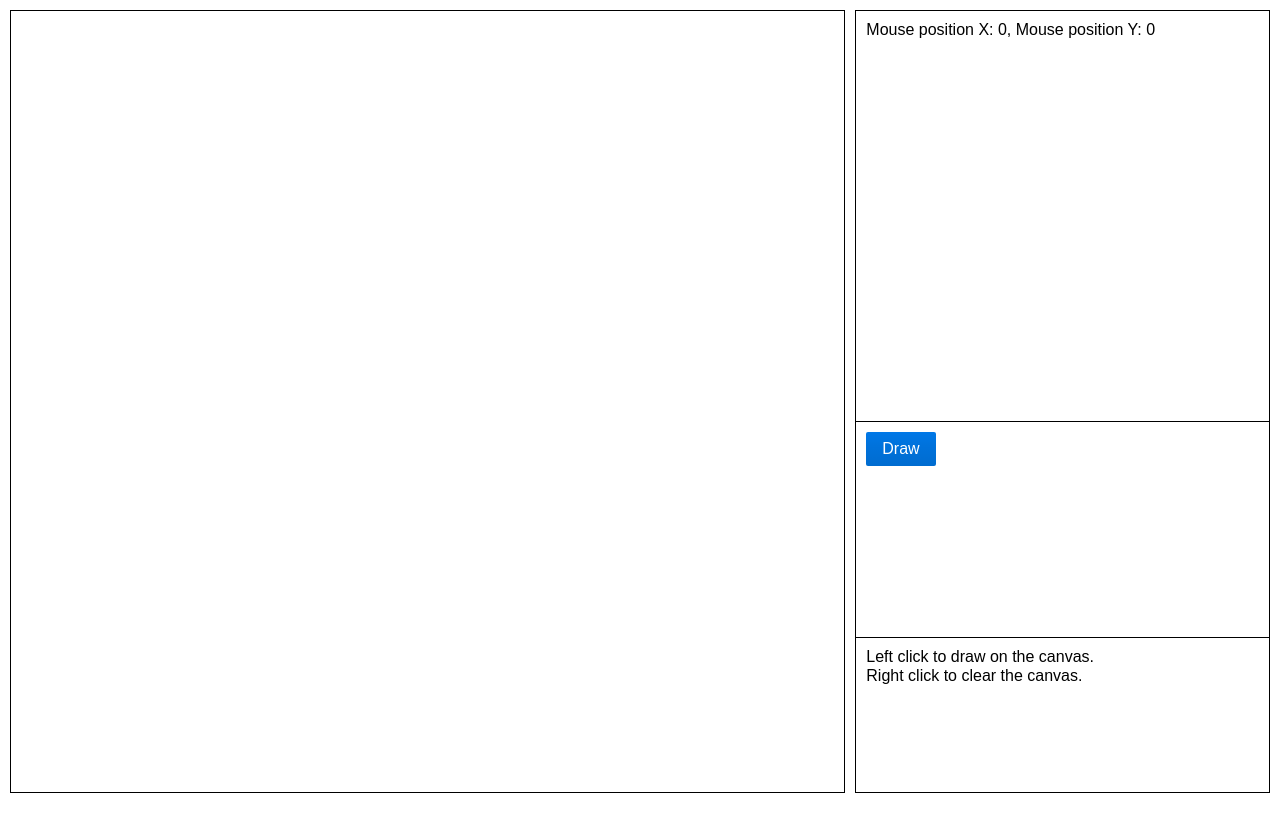
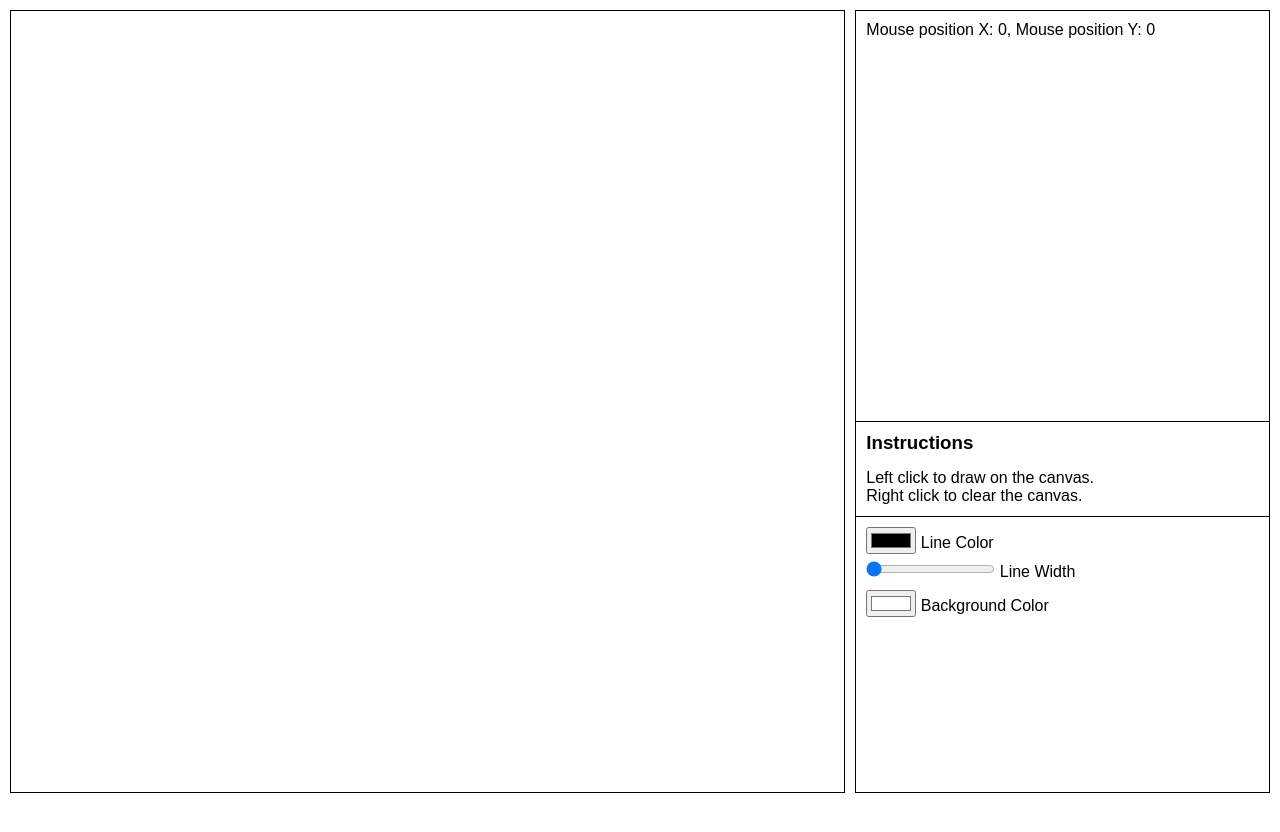
Before and after one commit to crisp-papa/canvas, a plain HTML site: page index.html in a window 1280 px wide. Both pictures are taken after a click on the button "Draw". After the commit the page ends 803 px from the top, so only its background shows below. Drawn offline with nearby package versions, Linux system fonts and the light colour scheme.

Commit message:
Improving the draw function - Added line color, line width, and background color controls - Some improvements to styling

```diff
--- a/css/main.css
+++ b/css/main.css
@@ -17,29 +17,52 @@ body {
 
 canvas {
   width: 100%;
+  height: 100%;
 }
 
 .info {
   border: 1px solid black;
   margin: 10px 0;
   flex-basis: calc(33.333% - 14px);
+  display: flex;
+  flex-direction: column;
 }
 
 #console {
-  height: calc(50%);
+  min-height: 50%;
 }
 
 #instructions {
   border-top: 1px solid black;
-  height: calc(25%);
   padding: 10px;
+}
+
+#instructions #header {
+  margin: 0 0 15px 0;
 }
 
 #controls {
   border-top: 1px solid black;
-  height: calc(25%);
+  align-items: stretch;
+}
+
+#draw {
+  width: 100%;
+}
+
+#controls, #draw {
+  height: 100%;
 }
 
 #console, #controls {
   padding: 10px;
 }
+
+#draw-functions {
+  display: flex;
+  flex-flow: column wrap;
+}
+
+#draw-functions div {
+  margin: 0 0 2% 0;
+}
--- a/index.html
+++ b/index.html
@@ -17,14 +17,27 @@
 
       <div class="info">
         <div id="console">Mouse position X: 0, Mouse position Y: 0</div>
+        <div id="instructions">
+          <h3 id="header">Instructions</h3>
+          <div id="information">Click a button below to start</div>
+        </div>
         <div id="controls">
-          <button type="button" id="draw" class="pure-button pure-button-primary" >Draw</button>
+          <button type="button" id="draw" class="pure-button pure-button-primary button-xlarge">Draw</button>
+          <div id="draw-functions" class="hidden">
+            <div>
+              <input type="color" id="line-color" name="line-color" value="#000000"/>
+              <label for="line-color">Line Color</label>
+            </div>
+            <div>
+              <input type="range" id="line-width" name="line-width" min="1" max="10" value="1" step="1"/>
+              <label for="line-width">Line Width</label>
+            </div>
+            <div>
+              <input type="color" id="background-color" name="pointer" value="#ffffff"/>
+              <label for="pointer">Background Color</label>
+            </div>
+          </div>
         </div>
-        <div id="instructions">
-          <div id="header"></div>
-          <div id="information"></div>
-        </div>
-
       </div>
     </div>
   </body>
--- a/javascript/main.js
+++ b/javascript/main.js
@@ -55,6 +55,30 @@ function initializeDrawButton() {
   });
 
   instructions.innerText = 'Left click to draw on the canvas.\nRight click to clear the canvas.';
+
+  hideButtons();
+
+  // Display functions related to drawing
+  const functions = document.getElementById('draw-functions')
+  functions.classList.toggle('hidden');
+  functions.querySelector('#line-color').addEventListener('input', (event) => {
+    context.strokeStyle = event.target.value;
+  });
+
+  functions.querySelector('#line-width').addEventListener('input', (event) => {
+    context.lineWidth = event.target.value;
+  });
+
+  functions.querySelector('#background-color').addEventListener('input', (event) => {
+    context.fillStyle = event.target.value;
+    context.fillRect(0, 0, canvas.width, canvas.height);
+  });
+
+  context.lineCap = 'round';
+}
+
+function hideButtons() {
+  document.getElementById('draw').classList.toggle('hidden');
 }
 
 function initializeCanvas() {
```
